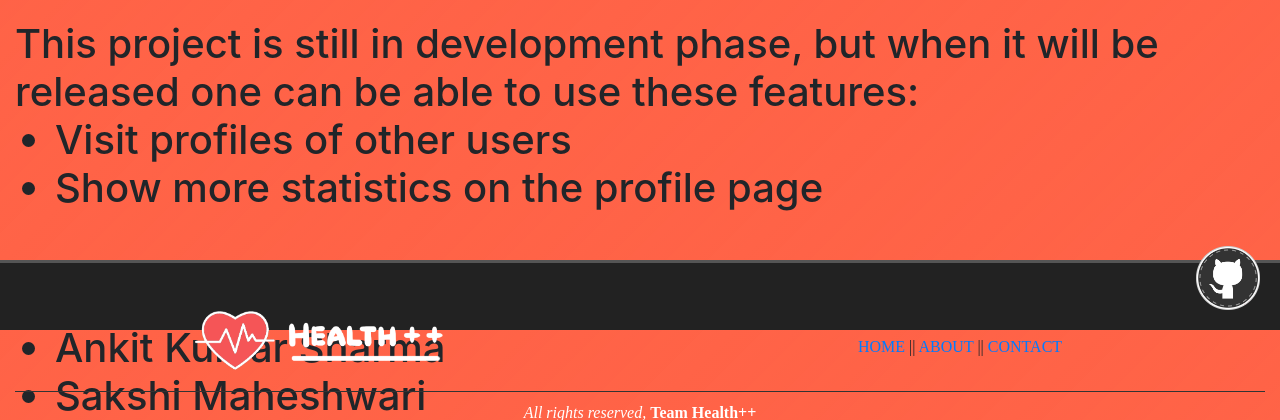
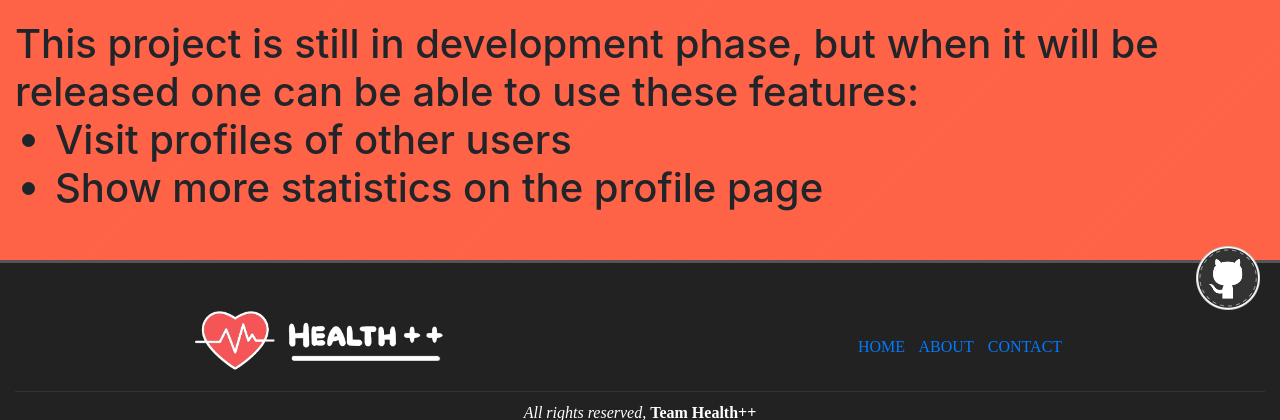
Before and after one commit to AnonySharma/Django-HealthPlusPlus, a Django app: template user/templates/about.html in a window 1280 px wide. Shown: the part 470-890 px from the top of the page. Run offline with Django 3.2, Linux system fonts and the light colour scheme; the template is opened without the code that fills it, so the values that code supplies are empty; some libraries are stand-ins or nearby versions; some web fonts are replaced.

Commit message:
Minor fixes

```diff
--- a/static/css/style.css
+++ b/static/css/style.css
@@ -190,8 +190,6 @@ body {
 footer {
   /* UNCOMMENT THE COMMENT BELOW TO STICK THE FOOTER TOT HE BOTTOM OF THE SCREEN */
   position: fixed;
-  bottom: 0;
-  left: 0;
   top: calc(100vh - 70px);
   width: 100%;
   /* margin-top: auto; */
```
